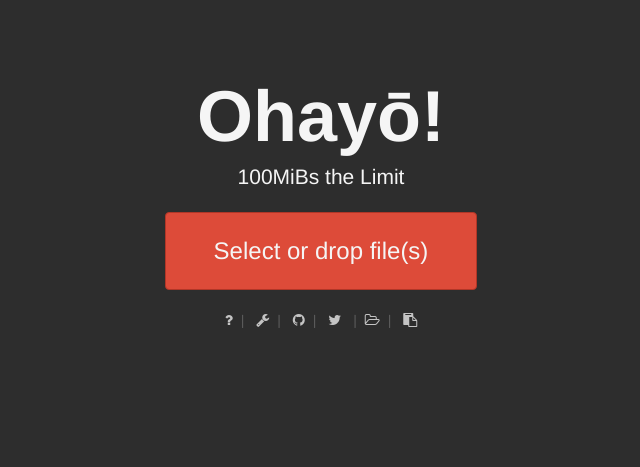
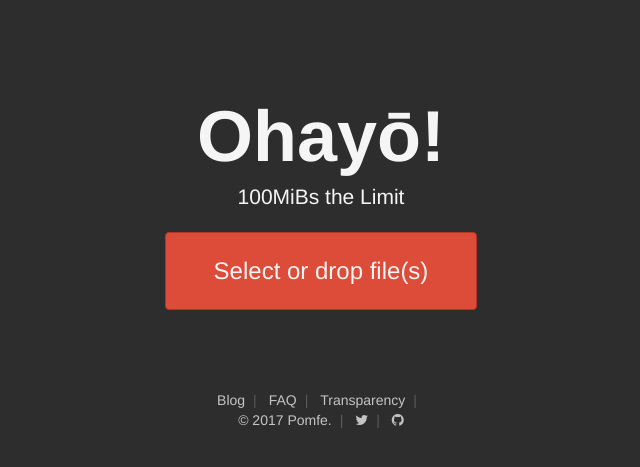
Before and after one commit to VottonDev/pomfe.co-file-hosting, a PHP site: page / in a window 1280 px wide. Shown: the top 467 px of the page, without its empty margins (319-959 px from the left). Run offline with PHP 8.4, Linux system fonts and the light colour scheme; a stand-in replaces the project's code that opens the database connection.

Commit message:
Moving folders and such.
Moving folders and such.

```diff
--- a/pomf.min.css
+++ b/css/style.css
@@ -59,7 +59,7 @@ a:focus {
 }
 
 .jumbotron {
-    margin: 60px 0;
+    margin: 80px;
     text-align: center;
     transition: width .5s,height .5s,margin .5s,padding .5s
 }
--- a/faq/index.html
+++ b/faq/index.html
@@ -11,7 +11,7 @@
   <meta property="og:locale" content="en-US"/>
   <title>&middot; Pomfe.co &middot;</title>
   <link rel="shortcut icon" href="../favicon.ico" type="image/x-icon">
-  <link rel="stylesheet" href="../pomf.min.css">
+  <link rel="stylesheet" href="../css/style.css">
   <link rel="stylesheet" href="../fonts/font-awesome/css/font-awesome.min.css">
 </head>
         <div class="jumbotron">
--- /dev/null
+++ b/global/footer.html
@@ -0,0 +1,11 @@
+<nav>
+    <ul>
+        <li><a href="https://blog.pomfe.co">Blog</a></li>
+        <li><a href="https://mixtape.moe/faq">FAQ</a></li>
+        <li><a href="https://transparency.pomfe.co/">Transparency</a></li>
+        <br />
+        <li class="footer-bot">&copy; 2017 <a href="https://pomfe.oc">Pomfe.</a></li>
+        <li class="footer-bot"><a href="https://twitter.com/Votton"><span class="fa fa-twitter"></span></a></li>
+        <li class="footer-bot"><a href="https://github.com/Pomfe/pomfe.co"><span class="fa fa-github"></span></a></li>
+    </ul>
+</nav>
--- a/index.html
+++ b/index.php
@@ -11,7 +11,7 @@
   <meta property=og:locale content=en-US />
   <title>&middot; Pomfe.co&middot;</title>
   <link rel="shortcut icon" href=favicon.ico type="image/x-icon">
-  <link rel="stylesheet" href="pomf.min.css">
+  <link rel="stylesheet" href="css/style.css">
 	<link rel="stylesheet" href="fonts/font-awesome/css/font-awesome.min.css">
 </head>
 
@@ -19,24 +19,19 @@
   <div class=container>
     <div class=jumbotron>
       <h1>Ohay&#x14D;!</h1>
-      <p class=lead>100MiBs the Limit</p><noscript><p class="alert alert-error"><strong>Enable JavaScript</strong> Here is a non javascript version of the website: <a href="https://pomfe.co/nojs.html">https://pomfe.co/nojs.html</a></p></noscript>
+      <p class=lead>100MiBs the Limit</p><noscript><p class="alert alert-error"><strong>Please Enable JavaScript</strong> Here is a non javascript version of the website as a other choice: <a href="https://pomfe.co/nojs.html">https://pomfe.co/nojs.html</a></p></noscript>
       <p id=no-file-api class="alert alert-error"><strong>This site requires some cool Web 2.0 stuff</strong> Install the latest<a href="https://firefox.com/">Firefox</a> or <a href="https://chrome.google.com/">Botnet</a> and come back &lt;3</p><a href="javascript:;" id=upload-btn class=btn>Select <span>or drop</span> file(s)</a>
       <input type=file id=upload-input name="files[]" multiple data-max-size=100MiB>
       <ul id=upload-filelist></ul>
-      <nav>
-	<ul>
-<li><a href="https://pomfe.co/faq"><i class="fa fa-question"></i></a></li>
-<li><a href="https://pomfe.co/tools"><i class="fa fa-wrench"></i></a></li>
-<li><a href="https://github.com/VottonDev/pomfe.co"><i class="fa fa-github"></i></a></li>
-<li><a href="https://twitter.com/Votton"><i class="fa fa-twitter"></i></a>
-<li><a href="https://transparency.pomfe.co"><i class="fa fa-folder-open-o"></i></a></li>
-<li><a href="https://paste.pomfe.co"><i class="fa fa-clipboard" aria-hidden="true"></i></a></li>
-	</ul>
-</nav>
 
     </div>
     <script async src=pomf.min.js></script>
   </div>
+
+  <div class="footer">
+    <?php include('global/footer.html'); ?>
+  </div>
+
 </body>
 
 </html>
--- a/nojs.html
+++ b/nojs.html
@@ -12,7 +12,7 @@
   <meta property="og:locale" content="en-US"/>
   <title>&middot; Pomfe.co&middot;</title>
   <link rel="shortcut icon" href="favicon.ico" type="image/x-icon">
-  <link rel="stylesheet" href="pomf.min.css">
+  <link rel="stylesheet" href="css/style.css">
   <link rel="stylesheet" href="fonts/font-awesome/css/font-awesome.min.css">
 </head>
 
--- a/tools/index.html
+++ b/tools/index.html
@@ -12,7 +12,7 @@
   <meta property="og:locale" content="en-US"/>
   <title>&middot; Pomfe.co &middot;</title>
   <link rel="shortcut icon" href="../favicon.ico" type="image/x-icon">
-  <link rel="stylesheet" href="../pomf.min.css">
+  <link rel="stylesheet" href="../css/style.css">
   <link rel="stylesheet" href="../fonts/font-awesome/css/font-awesome.min.css">
 </head>
 
```
Also changed, not shown: other parts of css/style.css (+41 -2 lines), 1 other file.
